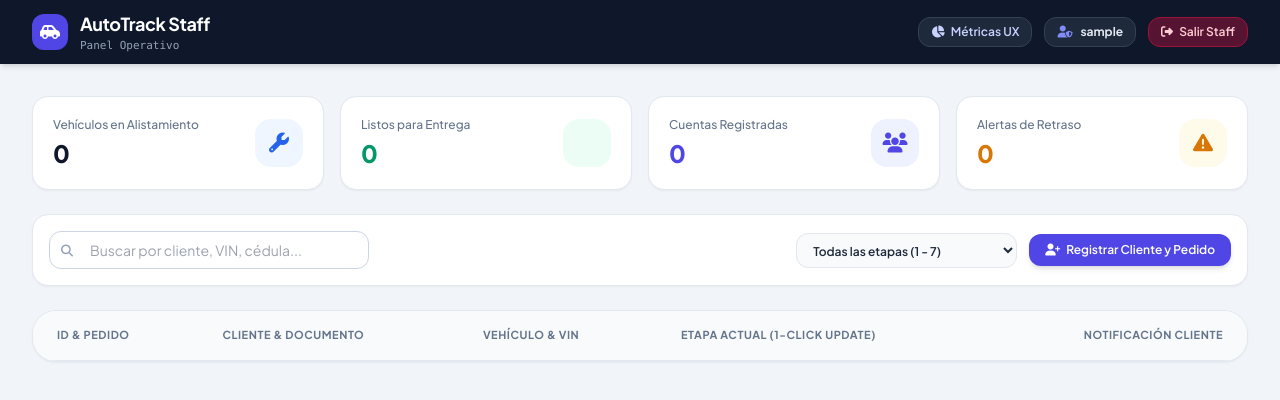
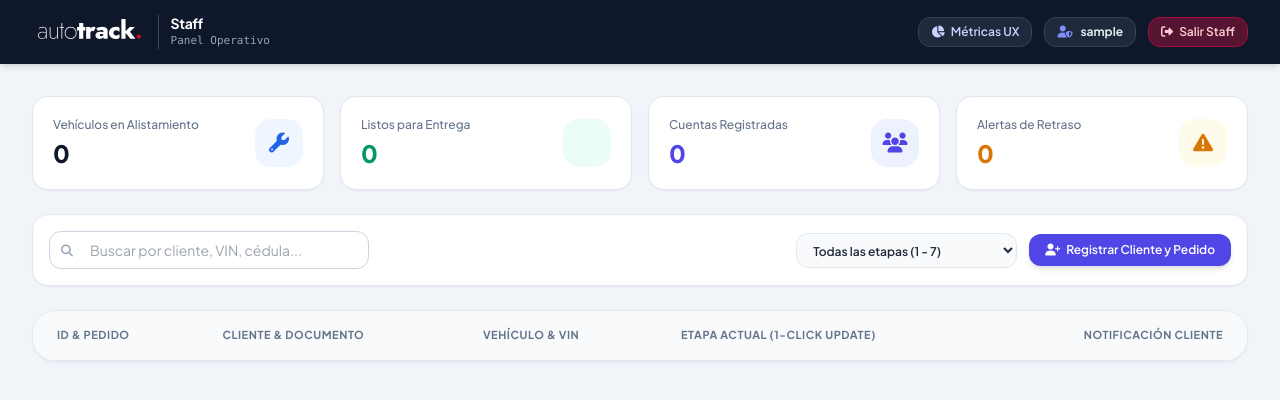
Before and after one commit to J0B4st1an/autotrack, a website: page public/admin.html in a window 1280 px wide. Drawn offline with nearby package versions, Linux system fonts and the light colour scheme; no server answers; sample sign-in values are in the browser's storage; some icons are missing.

Commit message:
Nuevo logo en el panel staff

```diff
--- a/public/admin.html
+++ b/public/admin.html
@@ -13,12 +13,12 @@
   <!-- Header Protegido Aislado (Sin navegación a Cliente) -->
   <header class="bg-slate-900 text-white sticky top-0 z-40 shadow-md">
     <div class="max-w-7xl mx-auto px-4 sm:px-6 lg:px-8 h-16 flex items-center justify-between">
-      <div class="flex items-center space-x-3">
-        <div class="w-9 h-9 rounded-xl bg-indigo-600 flex items-center justify-center text-white font-bold">
-          <i class="fa-solid fa-car-side"></i>
-        </div>
-        <div>
-          <span class="text-lg font-bold tracking-tight text-white">AutoTrack Staff</span>
+      <div class="flex items-center gap-3">
+        <a href="/admin.html" class="flex items-center" aria-label="AutoTrack, panel operativo">
+          <img src="/img/logo-blanco.svg" alt="AutoTrack" class="h-9 w-auto">
+        </a>
+        <div class="border-l border-white/20 pl-3">
+          <span class="text-sm font-bold tracking-tight text-white leading-tight block">Staff</span>
           <span class="text-[11px] text-slate-400 font-mono block">Panel Operativo</span>
         </div>
       </div>
```
